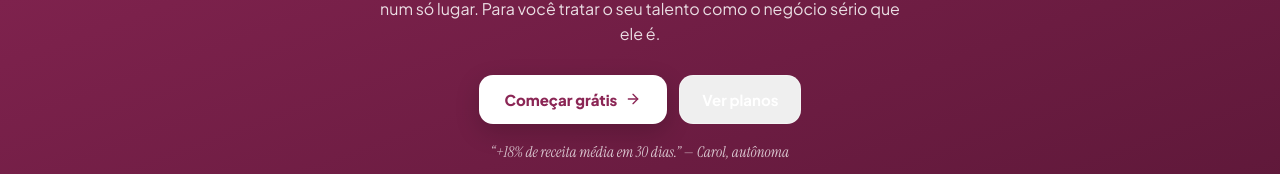
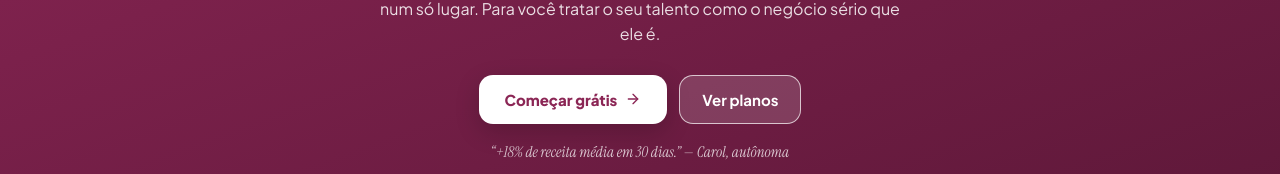
Before and after one commit to jnthcardoso/NAILPRO, a React (Vite) app: page / in a window 1280 px wide. Shown: the part 278-452 px from the top of the page. Built offline with nearby package versions, Linux system fonts and the light colour scheme; no server answers.

Commit message:
fix: botao 'Ver planos' invisivel na landing (borda mais visivel)

```diff
--- a/src/pages/Landing.jsx
+++ b/src/pages/Landing.jsx
@@ -353,7 +353,7 @@ const s = {
   heroSub: { fontSize: 16, lineHeight: 1.6, color: 'rgba(255,255,255,0.85)', maxWidth: 540, margin: '0 auto 28px' },
   heroCtas: { display: 'flex', gap: 12, justifyContent: 'center', flexWrap: 'wrap', marginBottom: 18 },
   ctaPrimary: { display: 'inline-flex', alignItems: 'center', gap: 8, background: '#fff', color: BERRY, border: 'none', borderRadius: 14, padding: '14px 26px', fontSize: 15, fontWeight: 800, cursor: 'pointer', fontFamily: 'inherit', boxShadow: '0 8px 24px rgba(0,0,0,0.18)' },
-  ctaGhost: { display: 'inline-flex', alignItems: 'center', padding: '14px 22px', fontSize: 15, fontWeight: 700, color: '#fff', textDecoration: 'none', border: '1px solid rgba(255,255,255,0.3)', borderRadius: 14 },
+  ctaGhost: { display: 'inline-flex', alignItems: 'center', padding: '14px 22px', fontSize: 15, fontWeight: 700, color: '#fff', background: 'rgba(255,255,255,0.15)', border: '1.5px solid rgba(255,255,255,0.7)', borderRadius: 14, cursor: 'pointer', fontFamily: 'inherit' },
   heroNota: { fontFamily: "'Instrument Serif', serif", fontStyle: 'italic', fontSize: 15, color: 'rgba(255,255,255,0.75)' },
 
   secao: { maxWidth: 1080, margin: '0 auto', padding: '56px 20px' },
```
